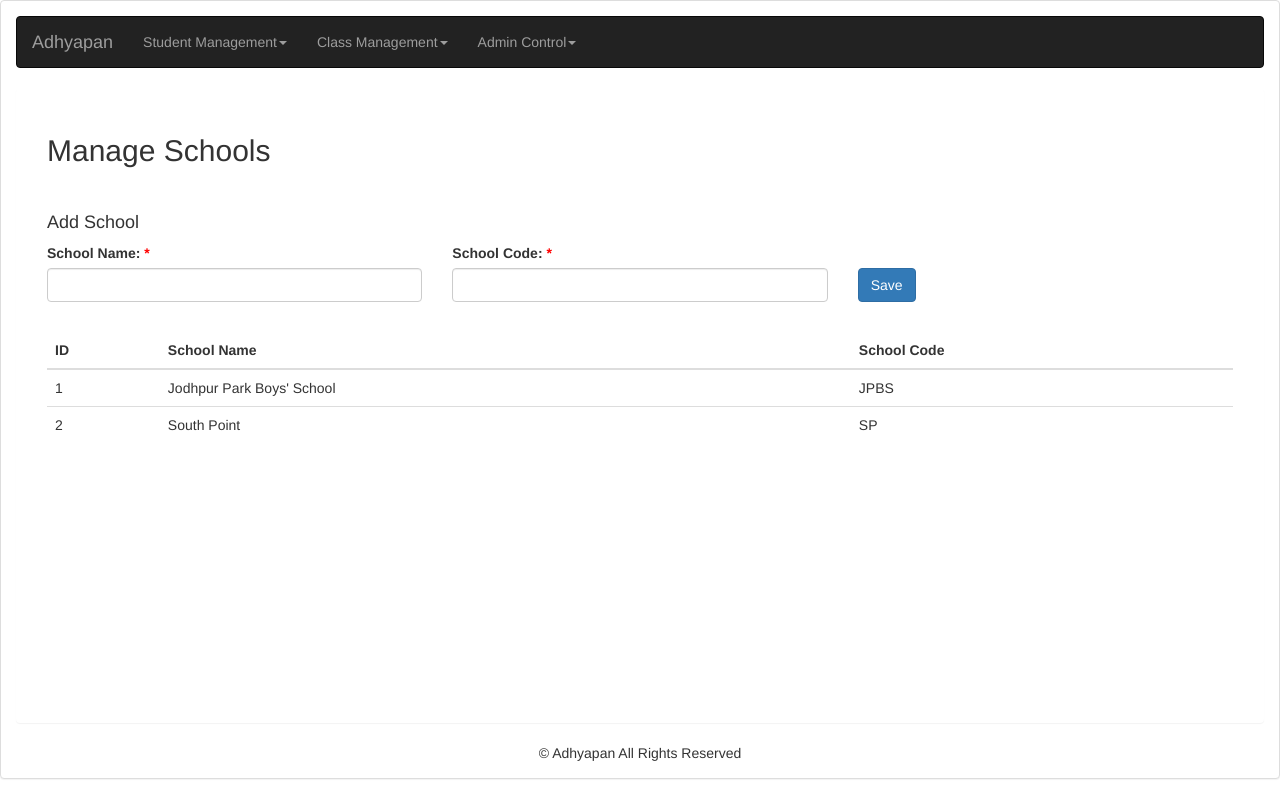
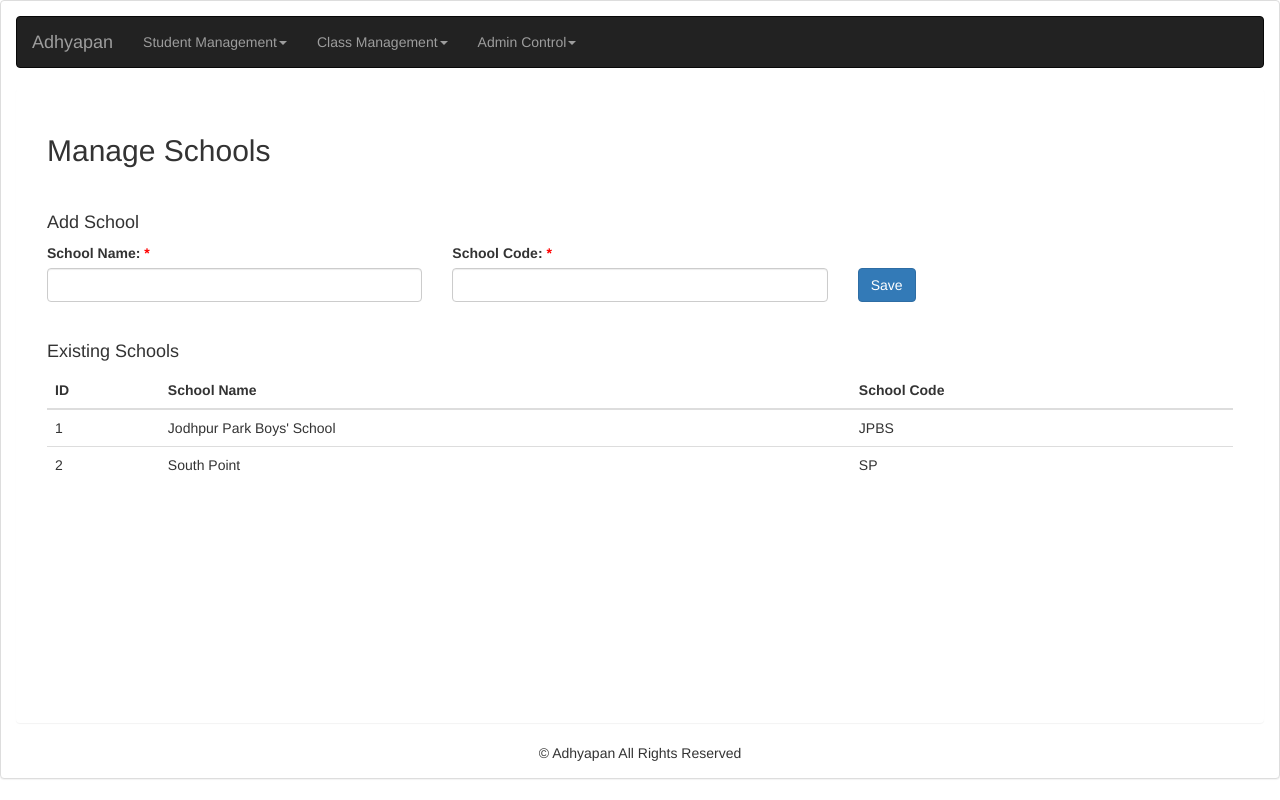
Before and after one commit to kaushik-talukder/adhyapan, a Spring Boot app: page /manageSchool in a window 1280 px wide. Run offline with Spring Boot 4, Linux system fonts and the light colour scheme; data comes from the database, SQL or seed files in the repository; some libraries are stand-ins or nearby versions.

Commit message:
UI change

```diff
--- a/src/main/resources/templates/manage-school.html
+++ b/src/main/resources/templates/manage-school.html
@@ -54,8 +54,9 @@
 							</div>
 						</div>
 					</div>
-					<div class="panel-body" id="div-all-schools-display">
-						<h4>Existing Subjects</h4>
+					<div class="panel-body">
+						<h4>Existing Schools</h4>
+						<div id="div-all-schools-display">
 							<table id="tab-all-subject" th:fragment="frag-all-schools" class="table table-hover" style="width: 100%">
 								<thead>
 									<tr>
@@ -75,6 +76,7 @@
 						</div>
 					</div>
 				</div>
+			</div>
 
 			<footer th:insert="header-footer.html :: footer"></footer>
 		</div>
--- a/src/main/resources/templates/manage-subject.html
+++ b/src/main/resources/templates/manage-subject.html
@@ -54,8 +54,9 @@
 							</div>
 						</div>
 					</div>
-					<div class="panel-body" id="div-all-subjects-display">
+					<div class="panel-body">
 						<h4>Existing Subjects</h4>
+						<div id="div-all-subjects-display">
 							<table id="tab-all-subject" th:fragment="frag-all-subjects" class="table table-hover" style="width: 100%">
 								<thead>
 									<tr>
@@ -75,6 +76,7 @@
 						</div>
 					</div>
 				</div>
+			</div>
 
 			<footer th:insert="header-footer.html :: footer"></footer>
 		</div>
```
Lines whose indentation alone changed are shown as unchanged.
